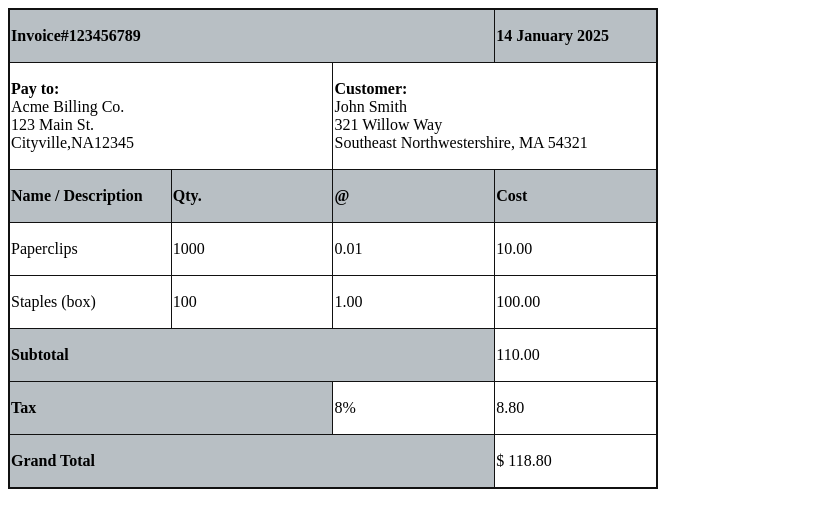
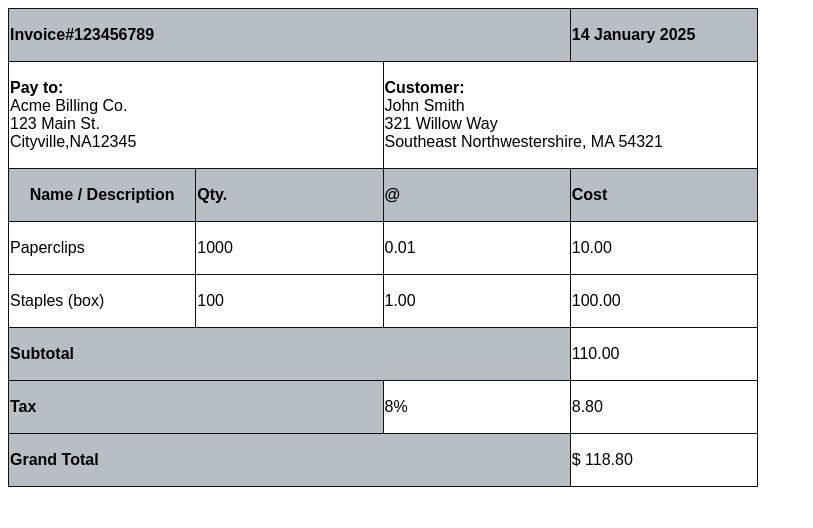
Before and after one commit to JESUSRAAD/HTML-Intermedio, a plain HTML site: page index.html in a window 1280 px wide. Shown: the whole page, without its empty margins (0-813 px from the left). Drawn offline with Linux system fonts and the light colour scheme.

Commit message:
finish 3.0

```diff
--- a/index.html
+++ b/index.html
@@ -6,14 +6,17 @@
     <title>Document</title>
   </head>
   <body>
+    <font face="arial">
     <table
-      border="2"
-      style="border-collapse: collapse"
+      border="1"
+      style="border-collapse: collapse;"
       bordercolor="#111111"
-      width="650"
+      width="750"
       height="400"
+
+
     >
-      <tr style="height: 50; background-color: #b8bfc4">
+      <tr style="height: 50; background-color: #b8bfc4" >
         <th colspan="3" align="left"><p>Invoice#123456789</p></th>
         <th width="150" align="left"><p>14 January 2025</p></th>
       </tr>
@@ -33,7 +36,7 @@
       </tr>
 
       <tr style="background-color: #b8bfc4">
-        <th width="150" align="left">
+        <th width="150" >
           <p>Name / Description</p>
         </th>
         <th width="150" align="left">
@@ -83,5 +86,6 @@
         <td><p>$ 118.80</p></td>
       </tr>
     </table>
+  </font>
   </body>
 </html>
```
